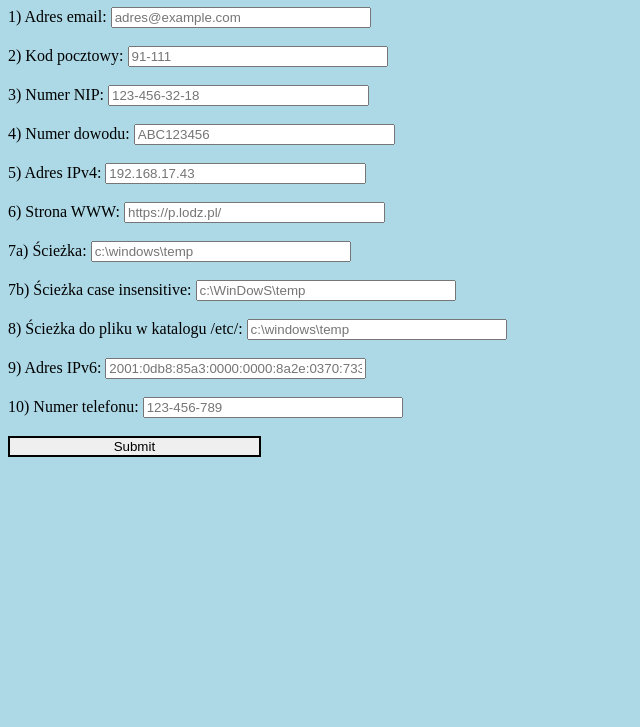
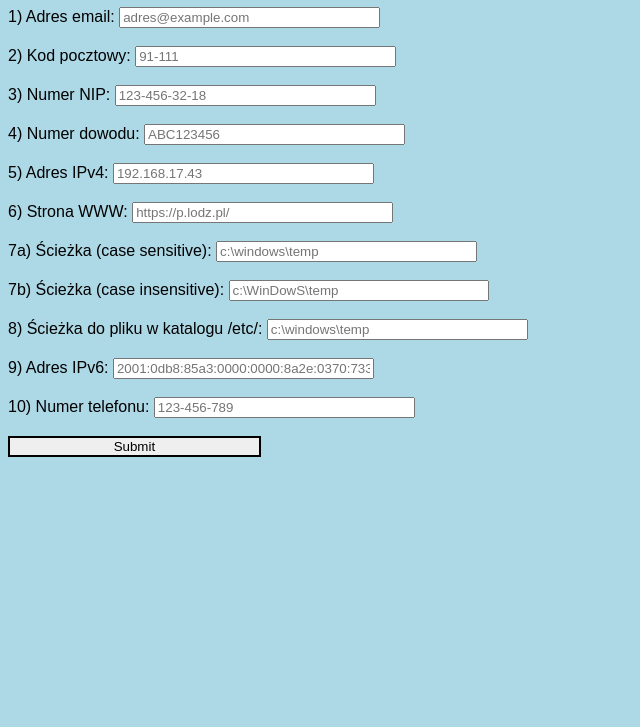
Before and after one commit to KasiaSprawka/KasiaSprawka.github.io, a plain HTML site: page index.html in a window 1280 px wide. Shown: the part 73-800 px from the top of the page, without its empty margins (0-640 px from the left). Drawn offline with Linux system fonts and the light colour scheme.

Commit message:
Some adjustmants

```diff
--- a/index.html
+++ b/index.html
@@ -8,37 +8,37 @@
         <h1>Formularz</h1>
           <form >
 			<label for="email">1) Adres email:</label>
-			<input type="email" id="email" name="email" placeholder="adres@example.com" required><br><br>
+			<input type="email" id="email" name="email" placeholder="adres@example.com" title="Podaj swój email" required><br><br>
 
 			<label for="postal_code">2) Kod pocztowy: </label>
-			<input type="text" id="postal_code" name="postal_code" placeholder="91-111" pattern="\d{2}-\d{3}" title="Wpisz kod w formacie: NN-NNN" required><br><br>
+			<input type="text" id="postal_code" name="postal_code" placeholder="91-111" pattern="\d{2}-\d{3}" title="Wpisz kod pocztowy w formacie NN-NNN" required><br><br>
 
 			<label for="nip_number">3) Numer NIP:</label>
 			<input type="text" id="nip_number" name="nip_number" placeholder="123-456-32-18" pattern="((\d{3}[- ]\d{3}[- ]\d{2}[- ]\d{2})|(\d{3}[- ]\d{2}[- ]\d{2}[- ]\d{3}))" title="Wpisz NIP w formacie: NNN-NNN-NN-NN" required><br><br>
 
 			<label for="id_card">4) Numer dowodu:</label>
-			<input type="text" id="id_card" name="id_card" placeholder="ABC123456" pattern="[A-Z]{3}[0-9]{6}" title="" required><br><br>
+			<input type="text" id="id_card" name="id_card" placeholder="ABC123456" pattern="[A-Z]{3}[0-9]{6}" required><br><br>
 
 			<label for="ip_v4">5) Adres IPv4:</label>
 			<input type="text" id="ip_v4" name="ip_v4" placeholder="192.168.17.43" pattern="((25[0-5]|2[0-4][0-9]|[01]?[0-9][0-9]?)(\.|$)){4}" title="IPv4" required><br><br>
 
 			<label for="www_website">6) Strona WWW:</label>
-			<input type="text" id="www_website" name="www_website" placeholder="https://p.lodz.pl/"  pattern="((https?:\/\/(?:www\.|(?!www)))?[a-zA-Z0-9][a-zA-Z0-9-]+[a-zA-Z0-9]\.[^\s]{2,}|(www\.)?[a-zA-Z0-9][a-zA-Z0-9-]+[a-zA-Z0-9]\.[^\s]{2,}|(https?:\/\/(?:www\.|(?!www)))?[a-zA-Z0-9]+\.[^\s]{2,}|(www\.)?[a-zA-Z0-9]+\.[^\s]{2,})"title="Full website address" required><br><br>
+			<input type="text" id="www_website" name="www_website" placeholder="https://p.lodz.pl/"  pattern="((https?:\/\/(?:www\.|(?!www)))?[a-zA-Z0-9][a-zA-Z0-9-]+[a-zA-Z0-9]\.[^\s]{2,}|(www\.)?[a-zA-Z0-9][a-zA-Z0-9-]+[a-zA-Z0-9]\.[^\s]{2,}|(https?:\/\/(?:www\.|(?!www)))?[a-zA-Z0-9]+\.[^\s]{2,}|(www\.)?[a-zA-Z0-9]+\.[^\s]{2,})"  required><br><br>
 
-			<label for="directory">7a) Ścieżka:</label>
-			<input type="text" id="directory" name="path" placeholder="c:\windows\temp" pattern="[a-zA-Z]:\\(windows|winnt|win|dos|msdos)\\?[a-z]*" title="Case sensitive directory path" required><br><br>
+			<label for="directory">7a) Ścieżka (case sensitive):</label>
+			<input type="text" id="directory" name="path" placeholder="c:\windows\temp" pattern="[a-zA-Z]:\\(windows|winnt|win|dos|msdos)\\?[a-z]*" required><br><br>
 
-			<label for="directory_ins">7b) Ścieżka case insensitive:</label>
-			<input type="text" id="directory_ins" name="directory_ins" placeholder="c:\WinDowS\temp" pattern="^[a-zA-Z]:\\([Ww][Ii][Nn][Dd][Oo][Ww][Ss]|[Ww][Ii][Nn][Nn][Tt]|[Ww][Ii][Nn]|[Dd][Oo][Ss]|[Mm][Ss][Dd][Oo][Ss])\\?[a-zA-Z]*" title="Case insensitive path" required><br><br>
+			<label for="directory_ins">7b) Ścieżka (case insensitive):</label>
+			<input type="text" id="directory_ins" name="directory_ins" placeholder="c:\WinDowS\temp" pattern="^[a-zA-Z]:\\([Ww][Ii][Nn][Dd][Oo][Ww][Ss]|[Ww][Ii][Nn][Nn][Tt]|[Ww][Ii][Nn]|[Dd][Oo][Ss]|[Mm][Ss][Dd][Oo][Ss])\\?[a-zA-Z]*" required><br><br>
 
 			<label for="etc_path">8) Ścieżka do pliku w katalogu /etc/:</label>
-			<input type="text" id="etc_path" name="etc_path" placeholder="c:\windows\temp" pattern="^(/etc/).*" title="Path" required><br><br>
+			<input type="text" id="etc_path" name="etc_path" placeholder="c:\windows\temp" pattern="^(/etc/).*"  required><br><br>
 
 			<label for="ip_v6">9) Adres IPv6:</label>
-			<input type="text" id="ip_v6" name="ip_v6" placeholder="2001:0db8:85a3:0000:0000:8a2e:0370:7334" pattern = "(([0-9a-fA-F]{1,4}:){7,7}[0-9a-fA-F]{1,4}|([0-9a-fA-F]{1,4}:){1,7}:|([0-9a-fA-F]{1,4}:){1,6}:[0-9a-fA-F]{1,4}|([0-9a-fA-F]{1,4}:){1,5}(:[0-9a-fA-F]{1,4}){1,2}|([0-9a-fA-F]{1,4}:){1,4}(:[0-9a-fA-F]{1,4}){1,3}|([0-9a-fA-F]{1,4}:){1,3}(:[0-9a-fA-F]{1,4}){1,4}|([0-9a-fA-F]{1,4}:){1,2}(:[0-9a-fA-F]{1,4}){1,5}|[0-9a-fA-F]{1,4}:((:[0-9a-fA-F]{1,4}){1,6})|:((:[0-9a-fA-F]{1,4}){1,7}|:)|fe80:(:[0-9a-fA-F]{0,4}){0,4}%[0-9a-zA-Z]{1,}|::(ffff(:0{1,4}){0,1}:){0,1}((25[0-5]|(2[0-4]|1{0,1}[0-9]){0,1}[0-9])\.){3,3}(25[0-5]|(2[0-4]|1{0,1}[0-9]){0,1}[0-9])|([0-9a-fA-F]{1,4}:){1,4}:((25[0-5]|(2[0-4]|1{0,1}[0-9]){0,1}[0-9])\.){3,3}(25[0-5]|(2[0-4]|1{0,1}[0-9]){0,1}[0-9]))" required><br><br>
+			<input type="text" id="ip_v6" name="ip_v6" placeholder="2001:0db8:85a3:0000:0000:8a2e:0370:7334" title = "IPv6" pattern = "(([0-9a-fA-F]{1,4}:){7,7}[0-9a-fA-F]{1,4}|([0-9a-fA-F]{1,4}:){1,7}:|([0-9a-fA-F]{1,4}:){1,6}:[0-9a-fA-F]{1,4}|([0-9a-fA-F]{1,4}:){1,5}(:[0-9a-fA-F]{1,4}){1,2}|([0-9a-fA-F]{1,4}:){1,4}(:[0-9a-fA-F]{1,4}){1,3}|([0-9a-fA-F]{1,4}:){1,3}(:[0-9a-fA-F]{1,4}){1,4}|([0-9a-fA-F]{1,4}:){1,2}(:[0-9a-fA-F]{1,4}){1,5}|[0-9a-fA-F]{1,4}:((:[0-9a-fA-F]{1,4}){1,6})|:((:[0-9a-fA-F]{1,4}){1,7}|:)|fe80:(:[0-9a-fA-F]{0,4}){0,4}%[0-9a-zA-Z]{1,}|::(ffff(:0{1,4}){0,1}:){0,1}((25[0-5]|(2[0-4]|1{0,1}[0-9]){0,1}[0-9])\.){3,3}(25[0-5]|(2[0-4]|1{0,1}[0-9]){0,1}[0-9])|([0-9a-fA-F]{1,4}:){1,4}:((25[0-5]|(2[0-4]|1{0,1}[0-9]){0,1}[0-9])\.){3,3}(25[0-5]|(2[0-4]|1{0,1}[0-9]){0,1}[0-9]))" required><br><br>
 
 			<label for="phone_number">10) Numer telefonu:</label>
-			<input type="text" id="phone_number" placeholder="123-456-789" name="phone_number" pattern="[0-9]{3}(-)?[0-9]{3}(-)?[0-9]{3}" title="NNN-NNN-NNN or NNNNNNNNN format" required><br><br>
+			<input type="text" id="phone_number" placeholder="123-456-789" name="phone_number" pattern="[0-9]{3}(-)?[0-9]{3}(-)?[0-9]{3}" required><br><br>
 
 			<input type="submit" value="Submit">
 		</form>
--- a/mystyle.css
+++ b/mystyle.css
@@ -1,5 +1,6 @@
 body {
     background-color: lightblue;
+    font-family: Arial, Helvetica, sans-serif;
   }
 
   h1 {
```
